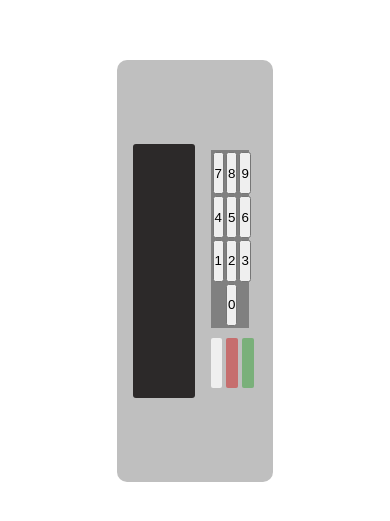
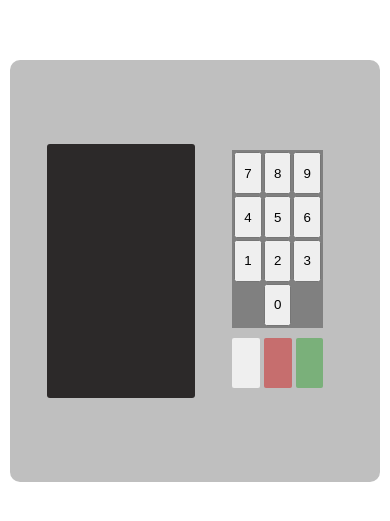
Before and after one commit to Tonybrh/urnaEletronica, a plain HTML site: page index.html in a window 390 px wide. Shown: the part 151-672 px from the top of the page. Drawn offline with Linux system fonts and the light colour scheme.

Commit message:
Resolvi o responsivo

```diff
--- a/src/style.css
+++ b/src/style.css
@@ -119,3 +119,9 @@
         width: 82%;
     }
 }
+
+@media only screen and (max-width: 950px ){
+    .urna{
+        width: 95%;
+    }
+}
```
